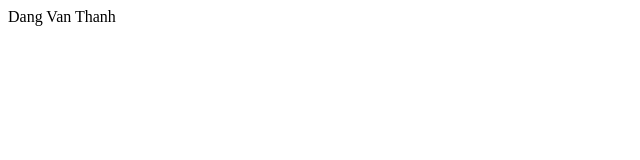
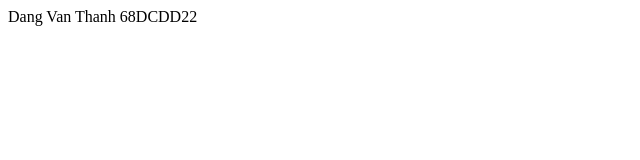
Before and after one commit to ngocbich66/g7, a plain HTML site: page index.html in a window 1280 px wide. Shown: the whole page, without its empty margins (0-640 px from the left). Drawn offline with Linux system fonts and the light colour scheme.

Commit message:
Update index.html
upload file

```diff
--- a/index.html
+++ b/index.html
@@ -6,6 +6,6 @@
     <title>Vu Thi Ngoc Bich</title>
 </head>
 <body>
-    <p>Dang Van Thanh</p>
+    <p>Dang Van Thanh 68DCDD22</p>
 </body>
 </html>
```
